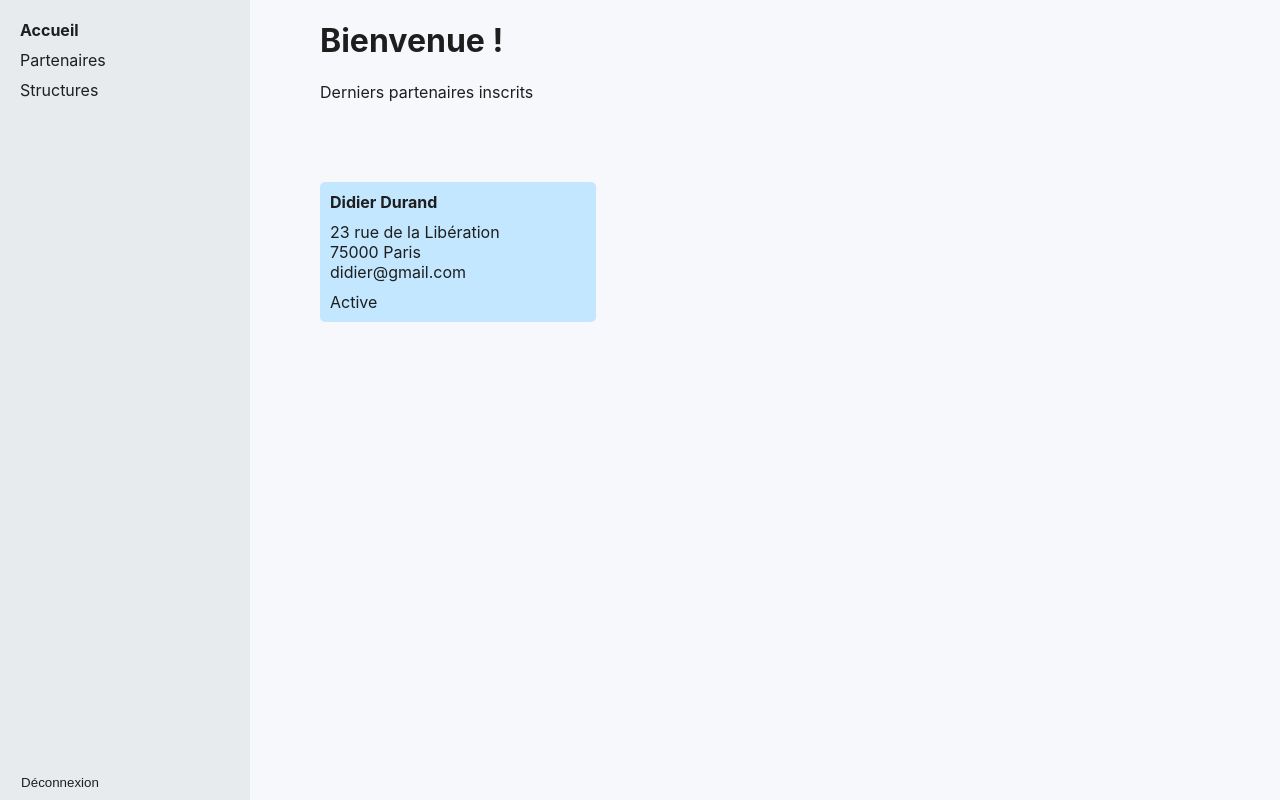
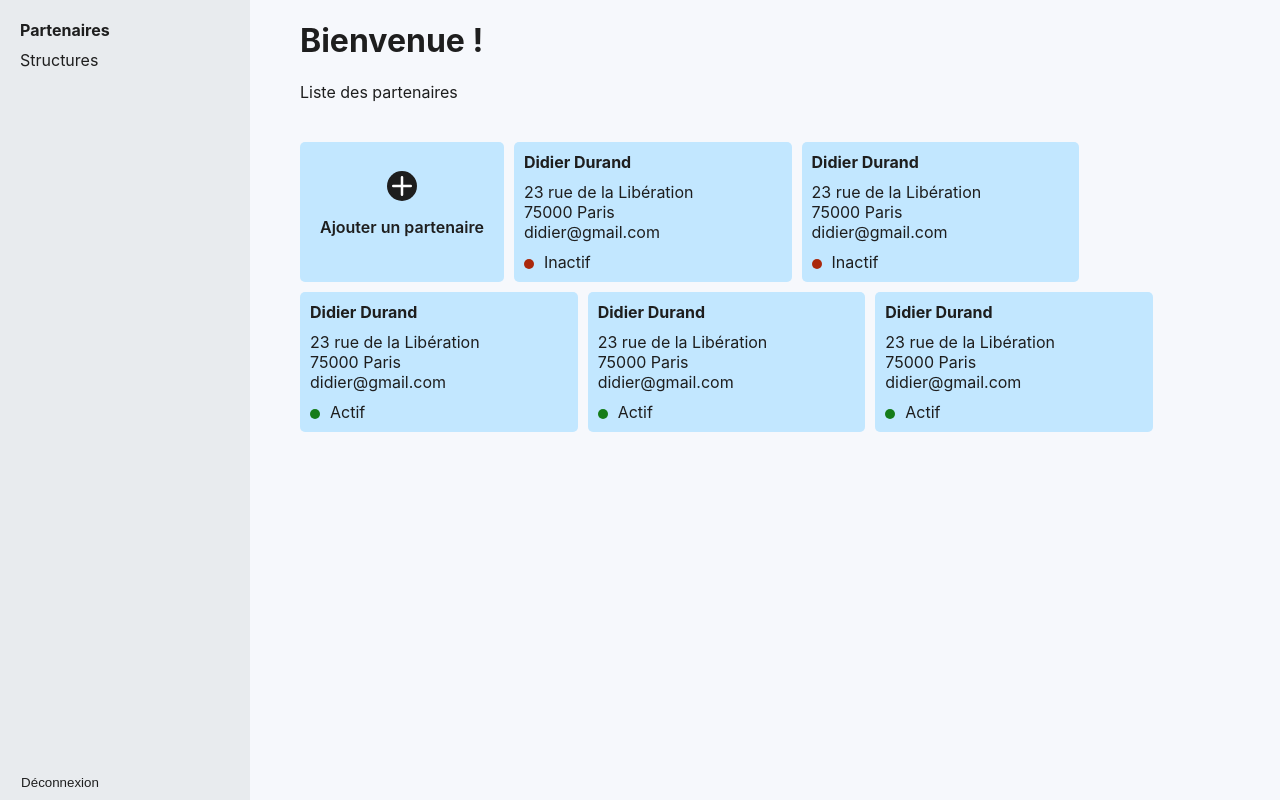
Before and after one commit to pyGab86/ECF-front, a React (Create React App) app: page / in a window 1280 px wide. Built offline with nearby package versions, Linux system fonts and the light colour scheme.

Commit message:
ajout modal et bouton ajout partenaire structure

```diff
--- /dev/null
+++ b/src/composants/AjoutPartenaireStructure.js
@@ -0,0 +1,44 @@
+import Modal from "./Modal"
+import { useState } from "react"
+
+const AjoutPartenaireStructure = (props) => {
+
+    const [modalOpen, setModalOpen] = useState(false)
+
+    const manageModal = () => {
+        if (!modalOpen) {
+            setModalOpen(true)
+        }
+    }
+
+    return (
+        <>
+            <div className="add-partenaire-structure flex column align-center justify-center" onClick={() => { manageModal() }}>
+                <svg xmlns="http://www.w3.org/2000/svg" width="30" viewBox="0 0 24 24"><path fill="white" d="M19,11H13V5a1,1,0,0,0-2,0v6H5a1,1,0,0,0,0,2h6v6a1,1,0,0,0,2,0V13h6a1,1,0,0,0,0-2Z"/></svg>
+                <p>Ajouter {props.type}</p>
+            </div>
+            {
+                modalOpen ?
+                    <Modal
+                        onClose={() => { setModalOpen(false); }}
+                        content={
+                            <>
+                                <h2>Ajout d'un partenaire</h2>
+                                <input placeholder="Nom" id="lastname-input"></input>
+                                <input placeholder="Prénom" id="firstname-input"></input>
+                                <input placeholder="Email" id="email-input" type="email"></input>
+                                <input placeholder="Numéro et voie" id="voie-input"></input>
+                                <input placeholder="Code postal et Ville" id="ville-input"></input>
+                                <input placeholder="Description" id="description-input"></input>
+
+                            </>
+                        }
+                    />
+                    : null
+            }
+        </>
+    )
+
+}
+
+export default AjoutPartenaireStructure
--- /dev/null
+++ b/src/composants/Modal.js
@@ -0,0 +1,18 @@
+const Modal = (props) => {
+
+    return (
+        <div id="modal-container" className="flex justify-center align-center">
+            <div id="modal">
+                <div id="modal-close" className="flex justify-end">
+                    <svg onClick={() => props.onClose()} xmlns="http://www.w3.org/2000/svg" width="24" viewBox="0 0 24 24"><path fill="rgb(33,33,33)" d="M13.41,12l4.3-4.29a1,1,0,1,0-1.42-1.42L12,10.59,7.71,6.29A1,1,0,0,0,6.29,7.71L10.59,12l-4.3,4.29a1,1,0,0,0,0,1.42,1,1,0,0,0,1.42,0L12,13.41l4.29,4.3a1,1,0,0,0,1.42,0,1,1,0,0,0,0-1.42Z"/></svg>
+                </div>
+                <div id="modal-content">
+                    { props.content }
+                </div>
+            </div>
+        </div>
+    )
+
+}
+
+export default Modal
--- a/src/composants/PartenaireStructure.js
+++ b/src/composants/PartenaireStructure.js
@@ -1,15 +1,19 @@
 
-
+// Ce composant est une miniature qui résume dans un petit block les infos
+// de base d'un partenaire ou d'une structure
 const PartenaireStructure = (props) => {
 
     return (
-        <div className="partenaire-structure-mini">
+        <a href={`/partenaire/?id=${props.email}`} className="partenaire-structure-mini">
             <p id="name"><strong>{props.prenom} {props.nom}</strong></p>
             <p>{props.rue}</p>
             <p>{props.cpville}</p>
             <p>{props.email}</p>
-            <p id="status">{props.status}</p>
-        </div>
+            <div className="flex align-end gap10">
+                <span className={props.status.toLowerCase()}></span>
+                <p id="status">{props.status}</p>
+            </div>
+        </a>
     )
 
 }
--- a/src/composants/SideMenu.js
+++ b/src/composants/SideMenu.js
@@ -11,14 +11,12 @@ const SideMenu = (props) => {
         navigate('/login')
     }
 
-    const lienAccueil = props.page === 'Accueil' ? <a href="/"><strong>Accueil</strong> </a> : <a href="/">Accueil</a>
-    const lienPartenaires = props.page === 'Partenaires' ? <a href="/partenaires"><strong>Partenaires</strong> </a> : <a href="/partenaires">Partenaires</a>
+    const lienPartenaires = props.page === 'Partenaires' ? <a href="/"><strong>Partenaires</strong> </a> : <a href="/partenaires">Partenaires</a>
     const lienStructures = props.page === 'Structures' ? <a href="/structures"><strong>Structures</strong> </a> : <a href="/structures">Structures</a>
 
     return (
         <div id="side-menu" className="flex column justify-between">
             <div id="menu-links-container" className="flex column gap10">
-                {lienAccueil}
                 {lienPartenaires}
                 {lienStructures}
             </div>
--- a/src/styles/styles.css
+++ b/src/styles/styles.css
@@ -22,6 +22,7 @@ html body .App .full-window {
 }
 html body .App .flex {
   display: flex;
+  flex-wrap: wrap;
 }
 html body .App .column {
   flex-direction: column;
@@ -38,11 +39,14 @@ html body .App .justify-end {
 html body .App .align-center {
   align-items: center;
 }
+html body .App .align-end {
+  align-items: flex-end;
+}
 html body .App .gap10 {
   gap: 10px;
 }
 html body .App .minis-grid {
-  margin: 10vh 0;
+  margin: 5vh 0;
 }
 html body .App .minis-grid .partenaire-structure-mini {
   background-color: #C2E7FF;
@@ -52,6 +56,11 @@ html body .App .minis-grid .partenaire-structure-mini {
   padding: 10px;
   padding-right: 10%;
   border-radius: 5px;
+  text-decoration: none;
+  color: #1E1E1E;
+}
+html body .App .minis-grid .partenaire-structure-mini:hover {
+  cursor: pointer;
 }
 html body .App .minis-grid .partenaire-structure-mini p {
   margin: 0;
@@ -59,8 +68,36 @@ html body .App .minis-grid .partenaire-structure-mini p {
 html body .App .minis-grid .partenaire-structure-mini #name {
   margin-bottom: 10px;
 }
-html body .App .minis-grid .partenaire-structure-mini #status {
+html body .App .minis-grid .partenaire-structure-mini div span {
+  width: 10px;
+  aspect-ratio: 1;
+  border-radius: 5px;
+  transform: translateY(-3px);
+}
+html body .App .minis-grid .partenaire-structure-mini div .actif {
+  background: #157C19;
+}
+html body .App .minis-grid .partenaire-structure-mini div .inactif {
+  background: #AA280C;
+}
+html body .App .minis-grid .partenaire-structure-mini div #status {
   margin-top: 10px;
+  position: relative;
+}
+html body .App .minis-grid .add-partenaire-structure {
+  background-color: #C2E7FF;
+  border-radius: 5px;
+  padding: 20px;
+}
+html body .App .minis-grid .add-partenaire-structure svg {
+  background-color: #1E1E1E;
+  border-radius: 10vw;
+}
+html body .App .minis-grid .add-partenaire-structure p {
+  font-weight: 600;
+}
+html body .App .minis-grid .add-partenaire-structure:hover {
+  cursor: pointer;
 }
 html body .App #login-container {
   background: white;
@@ -110,6 +147,36 @@ html body .App .naked-button {
   padding: 10px 0px;
   color: #1E1E1E;
 }
+html body .App #modal-container {
+  z-index: 1000;
+  width: 100vw;
+  height: 100vh;
+  position: fixed;
+  left: 0px;
+  top: 0px;
+  margin: 0;
+}
+html body .App #modal-container #modal {
+  position: relative;
+  background-color: white;
+  box-shadow: 5px 5px 20px 1px rgb(100, 100, 100);
+  width: 80vw;
+  max-width: 500px;
+  height: calc(95% - 15px);
+  max-height: 700px;
+  border-radius: 5px;
+  padding: 15px;
+}
+html body .App #modal-container #modal #modal-close {
+  position: absolute;
+  top: 0px;
+  width: calc(100% - 30px);
+  padding: 5px 0;
+  border-bottom: 1px solid #E8EBEE;
+}
+html body .App #modal-container #modal #modal-close:hover {
+  cursor: pointer;
+}
 html body .App #main-app {
   width: 100%;
   min-height: 100vh;
@@ -136,6 +203,6 @@ html body .App #main-app #home-container {
   height: 100%;
 }
 html body .App #main-app #home-container #home {
-  width: 75%;
+  width: calc(100% - min(300px, 30%));
   height: 100%;
 }/*# sourceMappingURL=styles.css.map */
--- a/src/styles/styles.scss
+++ b/src/styles/styles.scss
@@ -7,6 +7,8 @@ $dark: #1E1E1E;
 $low-contrast: #C5C3C3;
 $light-grey: #E8EBEE;
 $light-blue: #C2E7FF;
+$green: #157C19;
+$red: #AA280C;
 
 // Autre constantes
 $small-radius: 5px;
@@ -39,6 +41,7 @@ html {
 
             .flex {
                 display: flex;
+                flex-wrap: wrap;
             }
 
             .column {
@@ -61,12 +64,16 @@ html {
                 align-items: center;
             }
 
+            .align-end {
+                align-items: flex-end;
+            }
+
             .gap10 {
                 gap: 10px;
             }
 
             .minis-grid {
-                margin: 10vh 0;
+                margin: 5vh 0;
 
                 .partenaire-structure-mini {
                     background-color: $light-blue;
@@ -74,6 +81,12 @@ html {
                     padding: 10px;
                     padding-right: 10%;
                     border-radius: $small-radius;
+                    text-decoration: none;
+                    color: $dark;
+
+                    &:hover {
+                        cursor: pointer;
+                    }
 
                     p {
                         margin: 0;
@@ -83,13 +96,50 @@ html {
                         margin-bottom: 10px;
                     }
 
-                    #status {
-                        margin-top: 10px;
+                    div {
+
+                        span {
+                            width: 10px;
+                            aspect-ratio: 1;
+                            border-radius: 5px;
+                            transform: translateY(-3px);
+                        }
+
+                        .actif {
+                            background: $green;
+                        }
+
+                        .inactif {
+                            background: $red;
+                        }
+
+                        #status {
+                            margin-top: 10px;
+                            position: relative;
+                        }
+                    }
+
+                }
+
+                .add-partenaire-structure {
+                    background-color: $light-blue;
+                    border-radius: $small-radius;
+                    padding: 20px;
+
+                    svg {
+                        background-color: $dark;
+                        border-radius: 10vw;
+                    }
+
+                    p {
+                        font-weight: 600;
+                    }
+
+                    &:hover {
+                        cursor: pointer;
                     }
                 }
             }
-
-
 
             #login-container {
                 background: white;
@@ -141,6 +191,40 @@ html {
                 color: $dark;
             }
 
+            #modal-container {
+                z-index: 1000;
+                width: 100vw;
+                height: 100vh;
+                position: fixed;
+                left: 0px;
+                top: 0px;
+                margin: 0;
+
+                #modal {
+                    position: relative;
+                    background-color: white;
+                    box-shadow: 5px 5px 20px 1px rgb(100, 100, 100);
+                    width: 80vw;
+                    max-width: 500px;
+                    height: calc(95% - 15px);
+                    max-height: 700px;
+                    border-radius: $small-radius;
+                    padding: 15px;
+
+                    #modal-close {
+                        position: absolute;
+                        top: 0px;
+                        width: calc(100% - 30px);
+                        padding: 5px 0;
+                        border-bottom: 1px solid $light-grey;
+
+                        &:hover {
+                            cursor: pointer;
+                        }
+                    }
+                }
+            }
+
             #main-app {
                 width: 100%;
                 min-height: 100vh;
@@ -170,7 +254,7 @@ html {
                     height: 100%;
 
                     #home {
-                        width: 75%;
+                        width: calc(100% - min(300px, 30%));
                         height: 100%;
                     }
                 }
--- a/src/views/Home.js
+++ b/src/views/Home.js
@@ -2,6 +2,7 @@ import { react, useState, useEffect } from 'react'
 import { useNavigate } from 'react-router-dom'
 import SideMenu from '../composants/SideMenu'
 import PartenaireStructure from '../composants/PartenaireStructure'
+import AjoutPartenaireStructure from '../composants/AjoutPartenaireStructure'
 
 const Home = () => {
 
@@ -16,13 +17,18 @@ const Home = () => {
 
     return (
         <div id="main-app">
-            <SideMenu page="Accueil"/>
+            <SideMenu page="Partenaires"/>
             <div id='home-container' className='flex justify-end'>
                 <div id="home">
                     <h1>Bienvenue !</h1>
-                    <p>Derniers partenaires inscrits</p>
-                    <div className='minis-grid'>
-                        <PartenaireStructure prenom="Didier" nom="Durand" rue="23 rue de la Libération" cpville="75000 Paris" email="didier@gmail.com" status="Active"/>
+                    <p>Liste des partenaires</p>
+                    <div className='minis-grid flex gap10'>
+                        <AjoutPartenaireStructure type="un partenaire"/>
+                        <PartenaireStructure prenom="Didier" nom="Durand" rue="23 rue de la Libération" cpville="75000 Paris" email="didier@gmail.com" status="Inactif"/>
+                        <PartenaireStructure prenom="Didier" nom="Durand" rue="23 rue de la Libération" cpville="75000 Paris" email="didier@gmail.com" status="Inactif"/>
+                        <PartenaireStructure prenom="Didier" nom="Durand" rue="23 rue de la Libération" cpville="75000 Paris" email="didier@gmail.com" status="Actif"/>
+                        <PartenaireStructure prenom="Didier" nom="Durand" rue="23 rue de la Libération" cpville="75000 Paris" email="didier@gmail.com" status="Actif"/>
+                        <PartenaireStructure prenom="Didier" nom="Durand" rue="23 rue de la Libération" cpville="75000 Paris" email="didier@gmail.com" status="Actif"/>
                     </div>
                 </div>
             </div>
```
Also changed, not shown: 1 other file (tests, documents, lock files or other folders).
